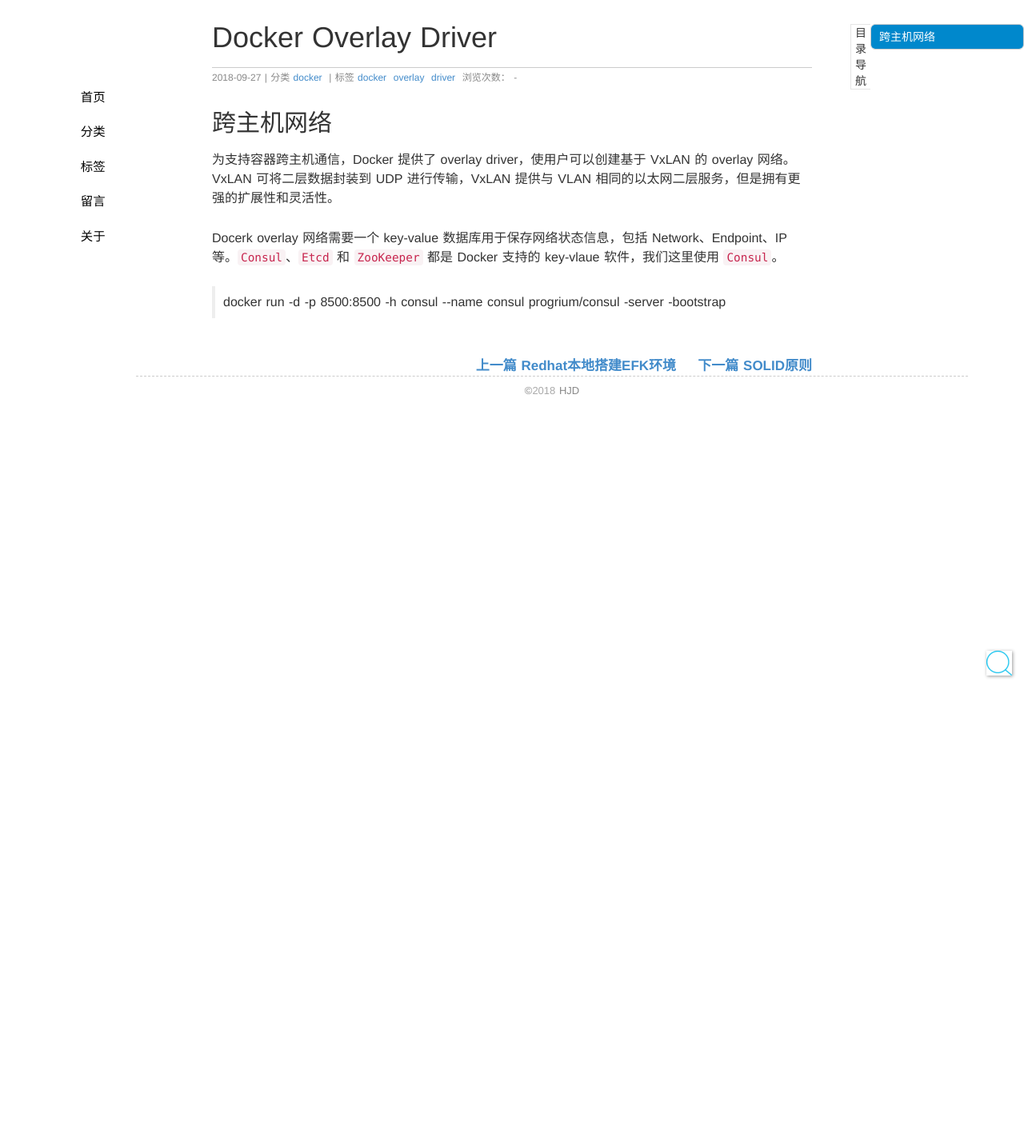
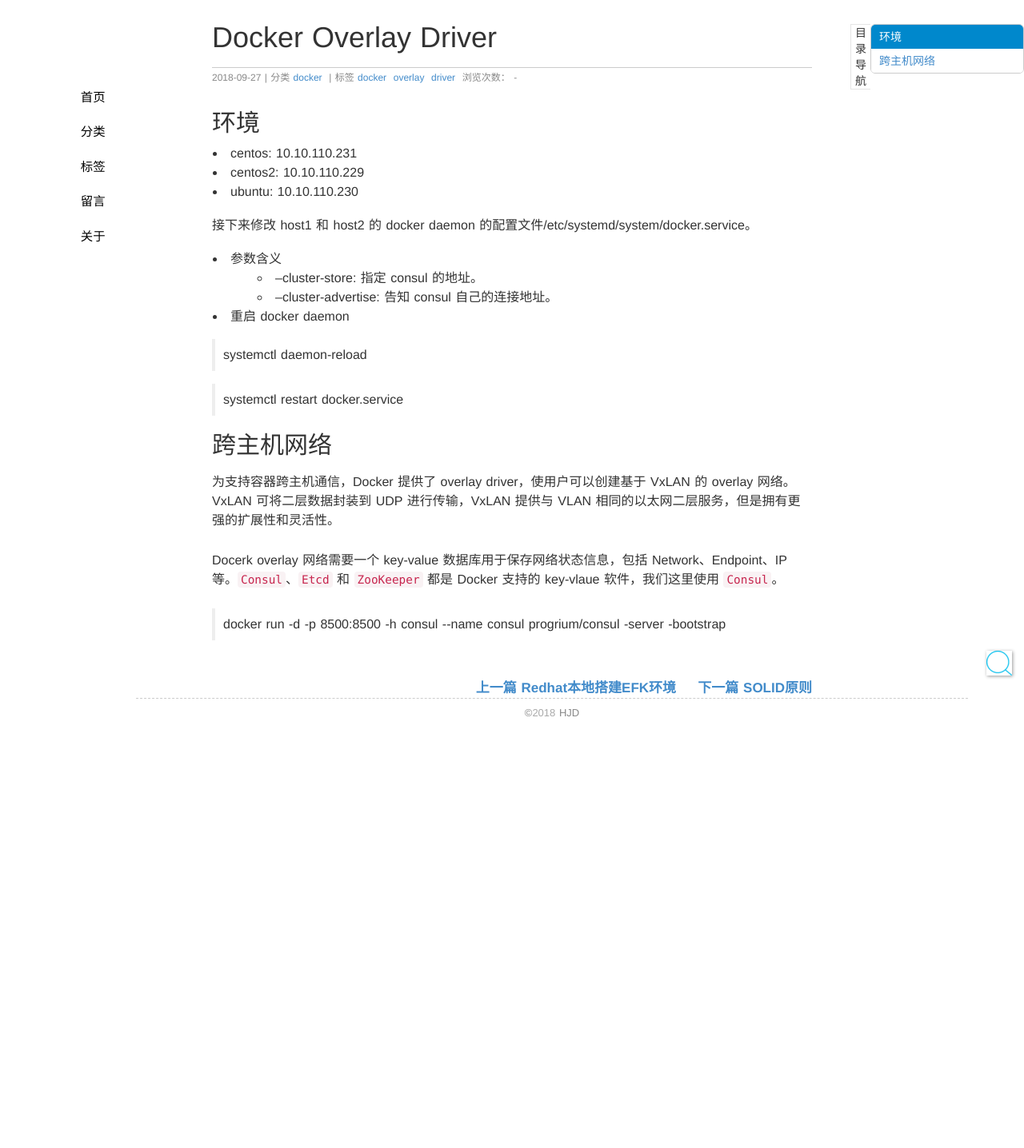
Before and after one commit to seekplum/seekplum.github.io, a Jekyll site: the page built from _posts/2018-09-27-overlay-driver.md, in a window 1280 px wide. Shown: the whole page at 80% size. Built offline with Jekyll 4.4.1, drawn with Linux system fonts in a browser that asks for light colours; comment, search, counter and statistics services are not loaded; before the commit the page ends 900 px from its top, so only the background shows below that.

```diff
--- a/_posts/2018-09-27-overlay-driver.md
+++ b/_posts/2018-09-27-overlay-driver.md
@@ -5,6 +5,24 @@ categories: docker
 tags: docker overlay driver
 thread: docker
 ---
+## 环境
+* centos: 10.10.110.231
+* centos2: 10.10.110.229
+* ubuntu: 10.10.110.230
+
+接下来修改 host1 和 host2 的 docker daemon 的配置文件/etc/systemd/system/docker.service。
+
+
+* 参数含义
+    * --cluster-store: 指定 consul 的地址。
+    * --cluster-advertise: 告知 consul 自己的连接地址。
+
+* 重启 docker daemon
+
+> systemctl daemon-reload
+
+> systemctl restart docker.service
+
 ## 跨主机网络
 为支持容器跨主机通信，Docker 提供了 overlay driver，使用户可以创建基于 VxLAN 的 overlay 网络。VxLAN 可将二层数据封装到 UDP 进行传输，VxLAN 提供与 VLAN 相同的以太网二层服务，但是拥有更强的扩展性和灵活性。
 
```
Also changed, not shown: _posts/2018-09-11-continuous-learning-docker-5.md (+1 -1 lines), _posts/2018-10-22-growing-object-oriented.md (added, +64 -0 lines), static/images/tests/tdd-loop.jpg (added).
